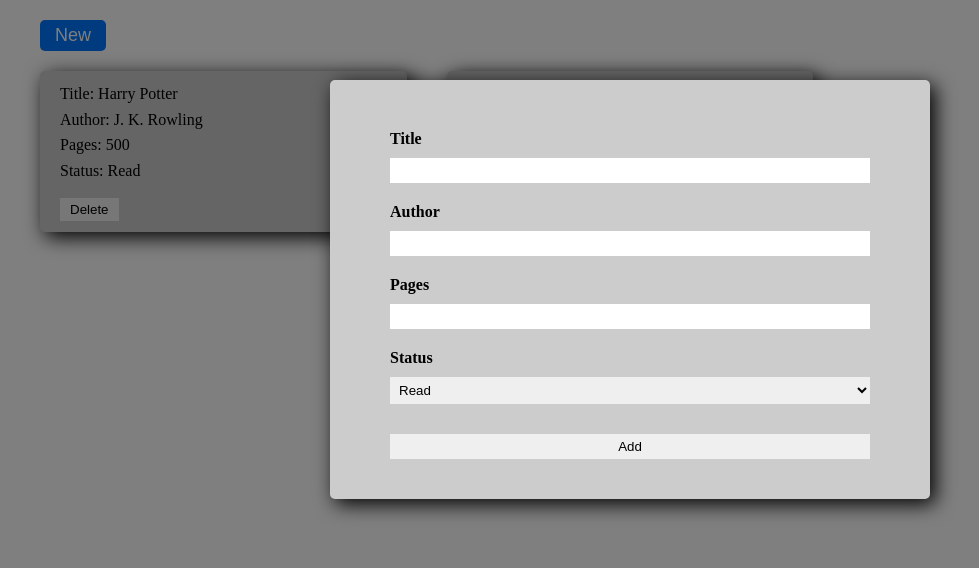
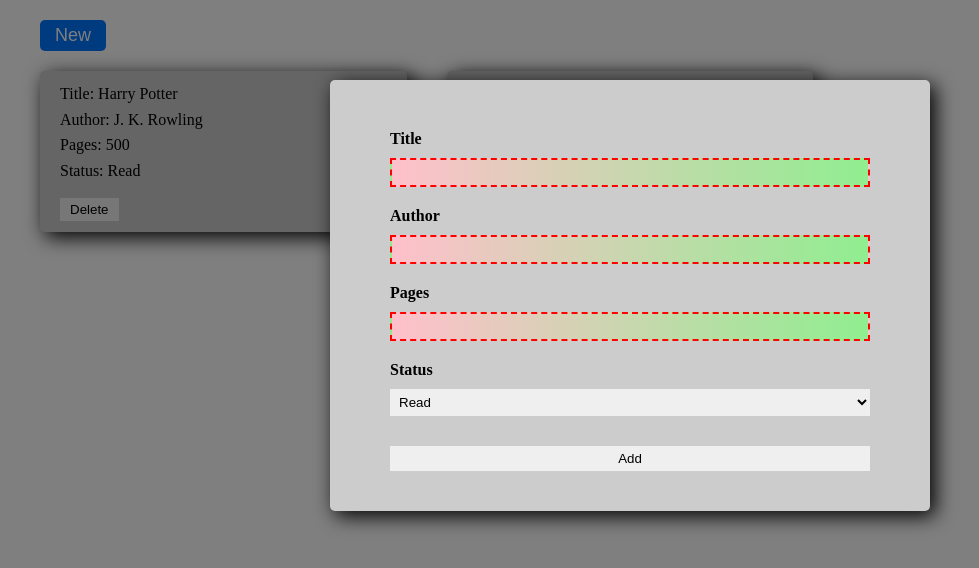
Before and after one commit to nqbinh98/book-library, a plain HTML site: page index.html in a window 1280 px wide. Both pictures are taken after a click on the button "New". Shown: the whole page, without its empty margins (10-989 px from the left). Drawn offline with Linux system fonts and the light colour scheme; a web font is replaced by a local one.

Commit message:
Set min for page input

```diff
--- a/index.css
+++ b/index.css
@@ -108,3 +108,15 @@ button {
     position: absolute;
     right: 0;
 }
+
+input:invalid {
+  border: 2px dashed red;
+}
+
+input:invalid:required {
+  background-image: linear-gradient(to right, pink, lightgreen);
+}
+
+input:valid {
+  border: 2px solid black;
+}
--- a/index.html
+++ b/index.html
@@ -12,29 +12,9 @@
     <title>Sign-up Form</title>
 </head>
 <body>
-
     <div class="container">
         <button class="addBtn">New</button>
-
         <div class="library">
-            <!-- <div class="item">
-                <div class="title">Title:
-                    <span>Doreamon</span>
-                </div>
-
-                <div class="author">
-                    Author: <span>Saga</span>
-                </div>
-                <div class="pages">
-                    Pages: <span>300</span>
-                </div>
-                <div class="status">
-                    Status: <span>Not read</span>
-                    <button class="changeStatus">Change</button>
-                </div>
-                <button class="deleteBtn">Delete</button>
-            </div> -->
-
         </div>
     </div>
 
@@ -45,7 +25,7 @@
             <label for="author">Author</label>
             <input required type="text" id="author-input">
             <label for="pages">Pages</label>
-            <input required type="number" id="pages-input">
+            <input required type="number" min="1" id="pages-input">
             <label for="status">Status</label>
             <select required id="status-input">
                 <option value="Read">Read</option>
```
